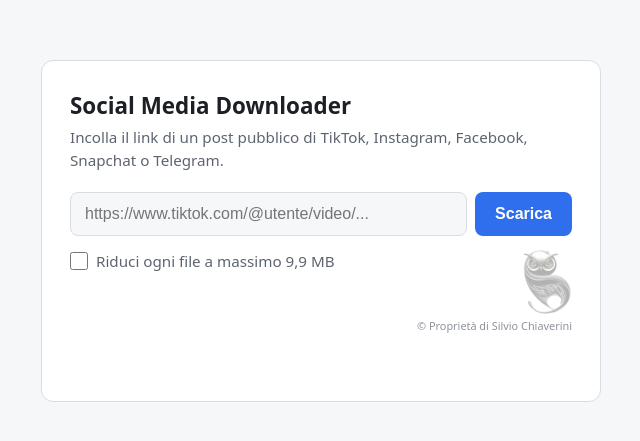
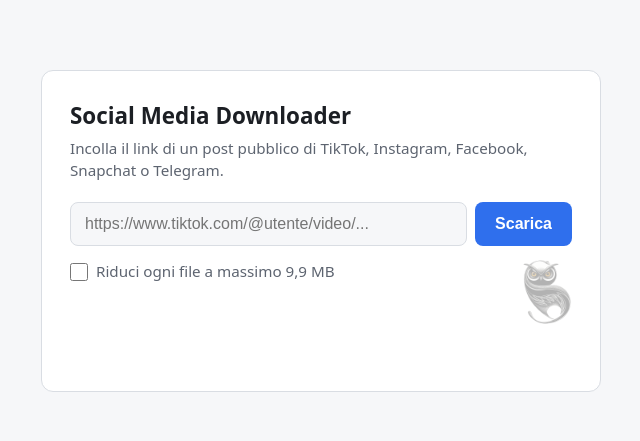
Before and after one commit to sc-9967/social-media-downloader, a plain HTML site: page app/static/index.html in a window 1280 px wide. Shown: the part 169-610 px from the top of the page, without its empty margins (319-959 px from the left). Drawn offline with Linux system fonts and the light colour scheme.

Commit message:
Toglie la dicitura di proprietà sotto il logo
Co-Authored-By: Claude Opus 5.5 <noreply@anthropic.com>

```diff
--- a/app/static/index.html
+++ b/app/static/index.html
@@ -51,14 +51,10 @@
       display: flex; align-items: center; gap: 8px;
       font-size: .95rem; color: var(--muted); cursor: pointer;
     }
-    .brand {
-      flex: none; display: flex; flex-direction: column; align-items: flex-end; gap: 4px;
-    }
     .watermark {
-      height: 64px; width: auto; opacity: .3;
+      flex: none; height: 64px; width: auto; opacity: .3;
       pointer-events: none; user-select: none;
     }
-    .owner { font-size: .68rem; color: var(--muted); opacity: .7; }
     @media (prefers-color-scheme: dark) {
       .watermark { opacity: .45; }
     }
@@ -82,10 +78,7 @@
         <input id="reduce" type="checkbox">
         Riduci ogni file a massimo 9,9 MB
       </label>
-      <div class="brand">
-        <img class="watermark" src="logo.png" alt="" aria-hidden="true">
-        <small class="owner">© Proprietà di Silvio Chiaverini</small>
-      </div>
+      <img class="watermark" src="logo.png" alt="" aria-hidden="true">
     </div>
     <p id="status" role="status" aria-live="polite"></p>
   </main>
```
